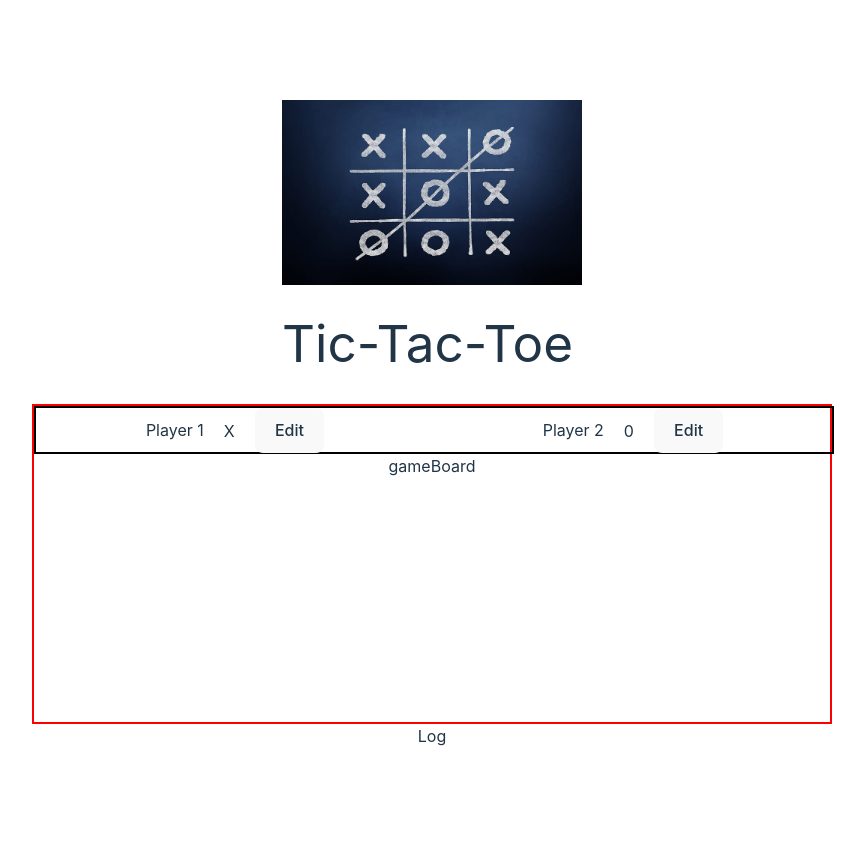
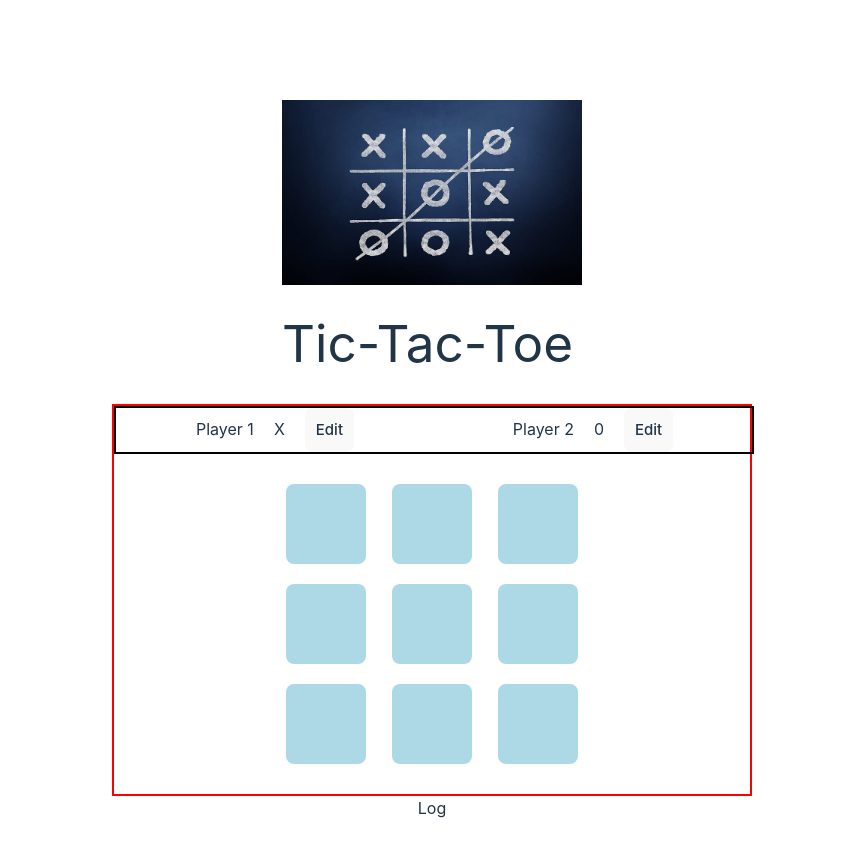
Before and after one commit to Muhammad-Arslan11/tic-tac-toe-react, a React (Vite) app: page / in a window 1280 px wide. Shown: the whole page, without its empty margins (208-1073 px from the left). Before the commit the page ends 800 px from the top, so only its background shows below. Built offline with nearby package versions, Linux system fonts and the light colour scheme.

Commit message:
GameBoard component in progress

```diff
--- a/src/App.jsx
+++ b/src/App.jsx
@@ -1,6 +1,9 @@
 
-import Player from './components/Player'
+import Player from './components/Player.jsx';
+import GameBoard from './components/GameBoard.jsx';
 import './App.css'
+
+
 
 function App() {
 
@@ -13,7 +16,7 @@ function App() {
          <Player name="Player 1" symbol="X" />
          <Player name="Player 2" symbol="0" />
         </ol>
-        gameBoard
+       <GameBoard/>
       </div>
 
       Log
--- /dev/null
+++ b/src/components/GameBoard.jsx
@@ -0,0 +1,30 @@
+
+
+const intialGameBoard =
+  [
+      [null, null, null],
+      [null, null, null],
+      [null, null, null],
+  ];
+
+
+export default function GameBoard(){
+
+
+    return (
+      <ol className="game-board">
+        {intialGameBoard.map((row, rowIndex)=> (
+        <li key={rowIndex}>
+            <ol>
+                {row.map((playerSymbol, colIndex)=> (
+            <li key={colIndex}>
+                <button className="game-board-btn">{playerSymbol}</button>
+            </li>
+                ))}
+            </ol>
+        </li>
+        ))}
+      </ol>
+
+    );
+}
--- a/src/components/Player.jsx
+++ b/src/components/Player.jsx
@@ -1,12 +1,37 @@
+
+import { useState } from "react";
+
 
 
 export default function Player(Player) {
+  const [playerName, setPlayeName] = useState(Player.name);
+  const [isEditing, setIsEditing] = useState(false);
+
+
+  function handleChange(event){
+     setPlayeName(event.target.value);
+  }
+
+
+  function handleClick(){
+    setIsEditing((editing)=> !editing );
+  }
+
+   let editablePlayerName =    <span className="playerName">{playerName}</span>;
+
+    if(isEditing){
+      editablePlayerName = <input type="text" required value={playerName} onChange={handleChange}/>;
+    }
+
+
   return (
     <>
       <li className="player">
-        <span className="playerName">{Player.name}</span>
+       {editablePlayerName}
         <span className="playerSymbo">{Player.symbol}</span>
-        <button className="editButton">Edit</button>
+        <button className="editButton" onClick={handleClick} >{
+          isEditing ? "Save" : "Edit"
+           }</button>
       </li>
     </>
   );
--- a/src/index.css
+++ b/src/index.css
@@ -41,7 +41,9 @@ body {
   min-height: 100vh;
 
 }
-
+.game-container{
+  display: flex;
+}
 .img{
  margin: 100px 0 0 0;
 }
@@ -55,8 +57,8 @@ h1 {
 button {
   border-radius: 8px;
   border: 1px solid transparent;
-  padding: 0.6em 1.2em;
-  font-size: 1em;
+  padding: 10px 10px;
+  font-size: 15px;
   font-weight: 500;
   font-family: inherit;
   background-color: #1a1a1a;
@@ -70,6 +72,8 @@ button:focus,
 button:focus-visible {
   outline: 4px auto -webkit-focus-ring-color;
 }
+
+
 
 @media (prefers-color-scheme: light) {
   :root {
@@ -85,16 +89,18 @@ button:focus-visible {
 }
 
 #gameContainer{
-  width: 50rem;
-  height: 20rem;
+  width: 40rem;
+  /* height: 20rem; */
   border: 2px solid red;
+
 
 }
 .playersContainer{
   height: 3rem;
-  width: 50rem;
+  width: 40rem;
   border: 2px solid black;
   display: flex;
+  justify-content: center;
 }
 .player{
   width: 50%;
@@ -114,3 +120,22 @@ margin-right: 20px;
 .editButton{
   margin-left: 20px;
 }
+
+.game-board{
+  margin: 20px auto;
+ height: 80%;
+ width: 50%;
+ display: grid;
+
+ grid-template-columns: 1fr 1fr 1fr ; /* Three columns with equal width */
+
+}
+.game-board-btn{
+  margin: 10px;
+  height: 80px;
+  width: 80px;
+
+  background-color: lightblue;
+  padding: 5px;
+  text-align: center;
+}
```
